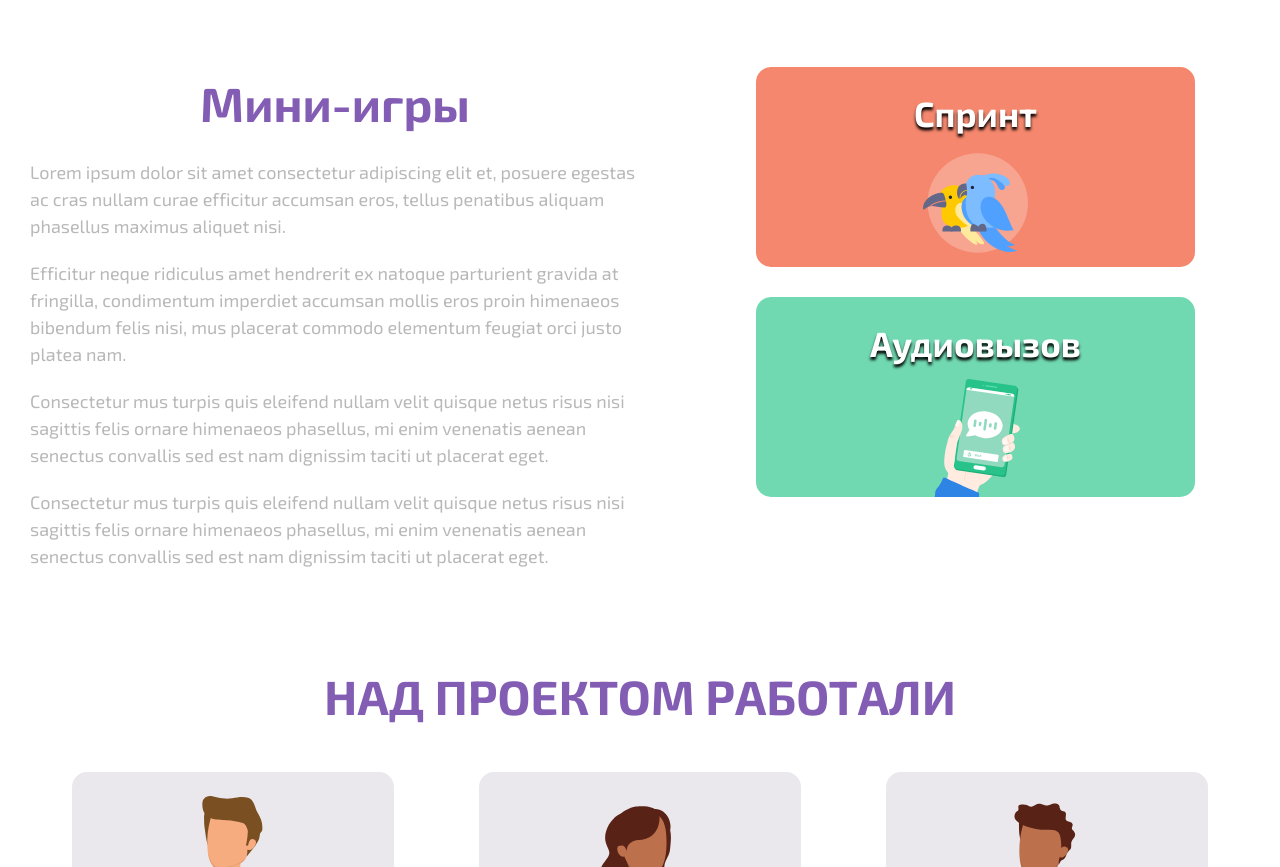
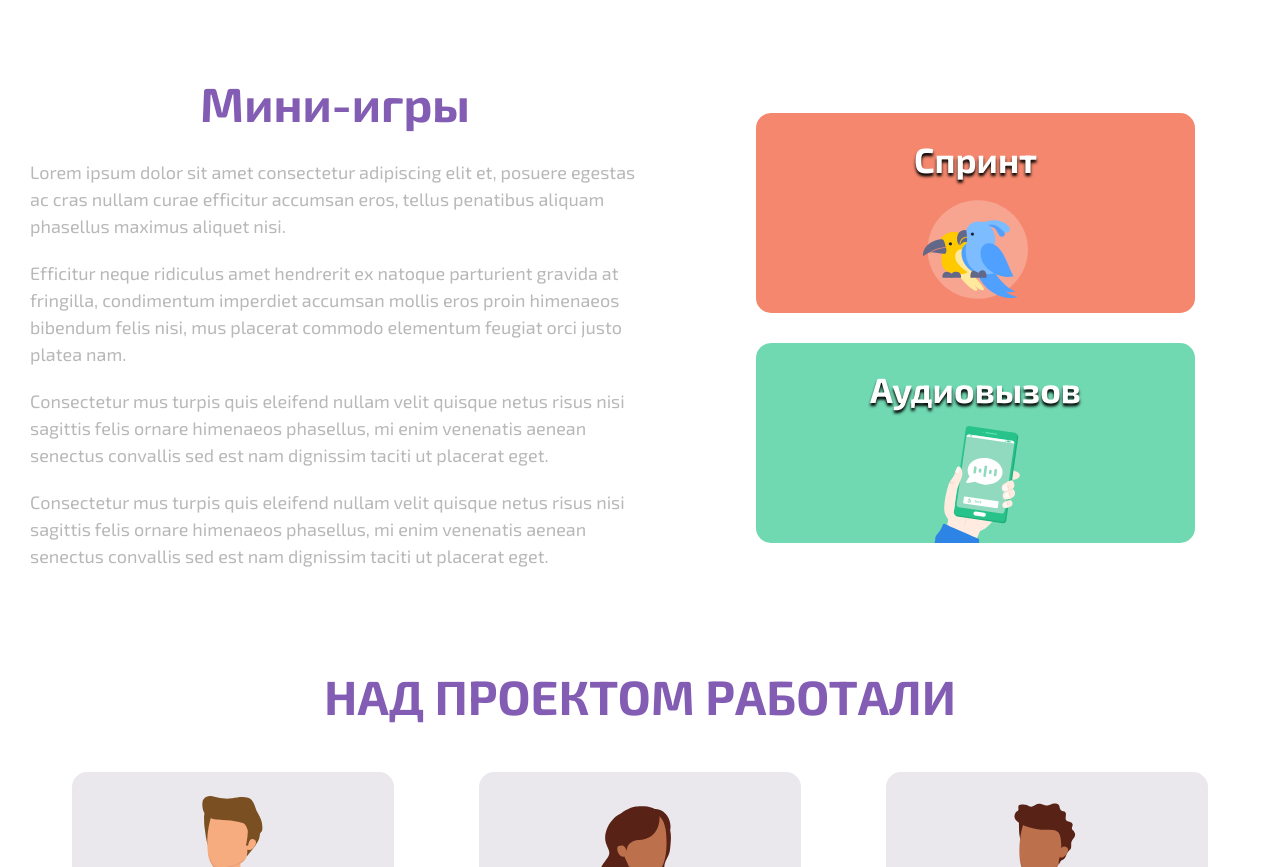
Before and after one commit to vladKB1/rslang, a website built with webpack: page src/index.html in a window 1280 px wide. Shown: the part 1355-2222 px from the top of the page. Built offline with nearby package versions, Linux system fonts and the light colour scheme.

Commit message:
fix: change flex property

```diff
--- a/src/styles/layout/_minigames.scss
+++ b/src/styles/layout/_minigames.scss
@@ -4,7 +4,7 @@
 }
 
 .mini-games-container {
-  @include flex(space-between, $align: flex-start);
+  @include flex(space-between);
 
   .mini-games-description {
     @include flex($direction: column);
@@ -22,7 +22,9 @@
 
   .games {
     @include flex(space-around, center, column);
+    align-content: center;
     width: 45%;
+    height: 100%;
   }
 }
 
```
